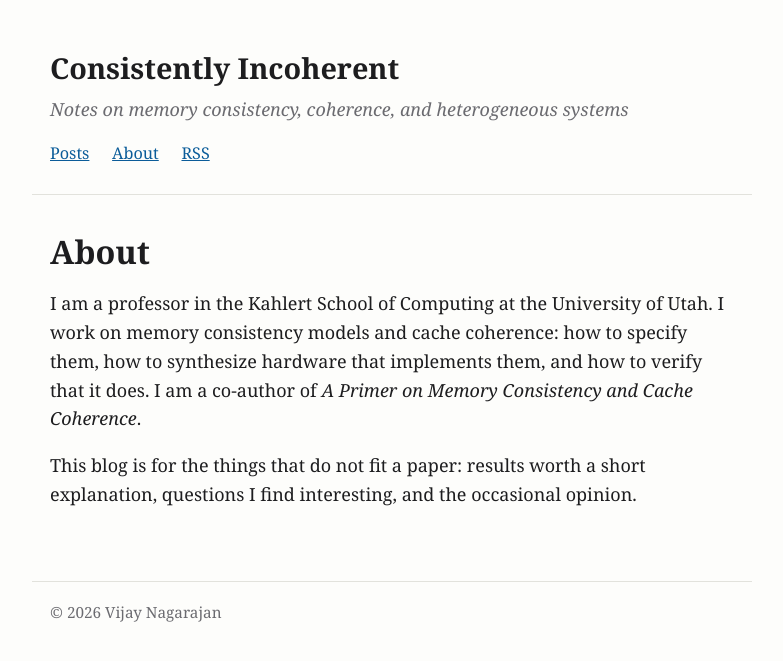
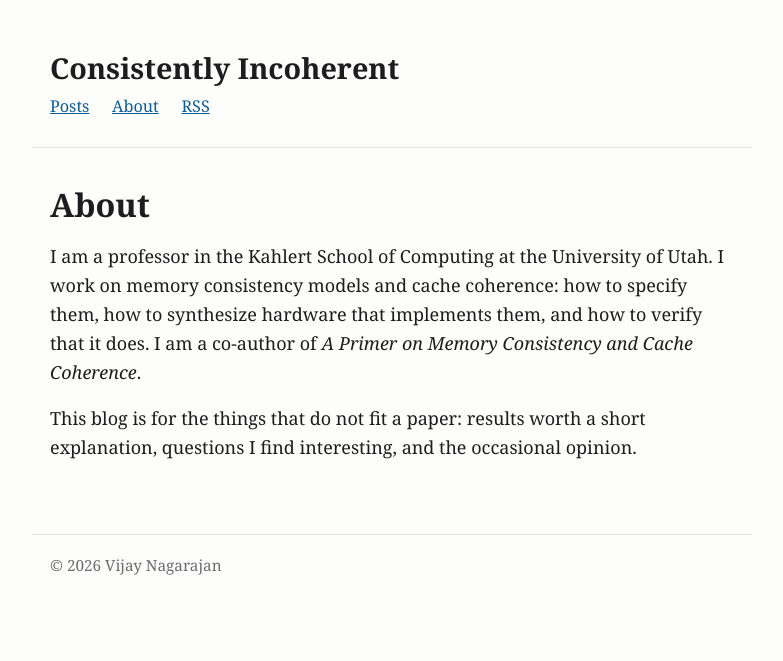
Before and after one commit to vijay-nagarajan/blog, a Jekyll site: the page built from about.md, in a window 1280 px wide. Shown: the top 661 px of the page, without its empty margins (248-1031 px from the left). Built offline with Jekyll 4.4.1, drawn with Linux system fonts in a browser that asks for light colours.

Commit message:
Remove the subheading

```diff
--- a/_config.yml
+++ b/_config.yml
@@ -1,5 +1,4 @@
 title: Consistently Incoherent
-description: Notes on memory consistency, coherence, and heterogeneous systems
 author: Vijay Nagarajan
 url: "https://vijay-nagarajan.github.io"
 baseurl: "/blog"
--- a/_layouts/default.html
+++ b/_layouts/default.html
@@ -4,7 +4,6 @@
 <body>
 <header class="site-header">
   <a class="site-title" href="{{ '/' | relative_url }}">{{ site.title }}</a>
-  <p class="site-subtitle">{{ site.description }}</p>
   <nav><a href="{{ '/' | relative_url }}">Posts</a> <a href="{{ '/about/' | relative_url }}">About</a> <a href="{{ '/feed.xml' | relative_url }}">RSS</a></nav>
 </header>
 <main>{{ content }}</main>
```
